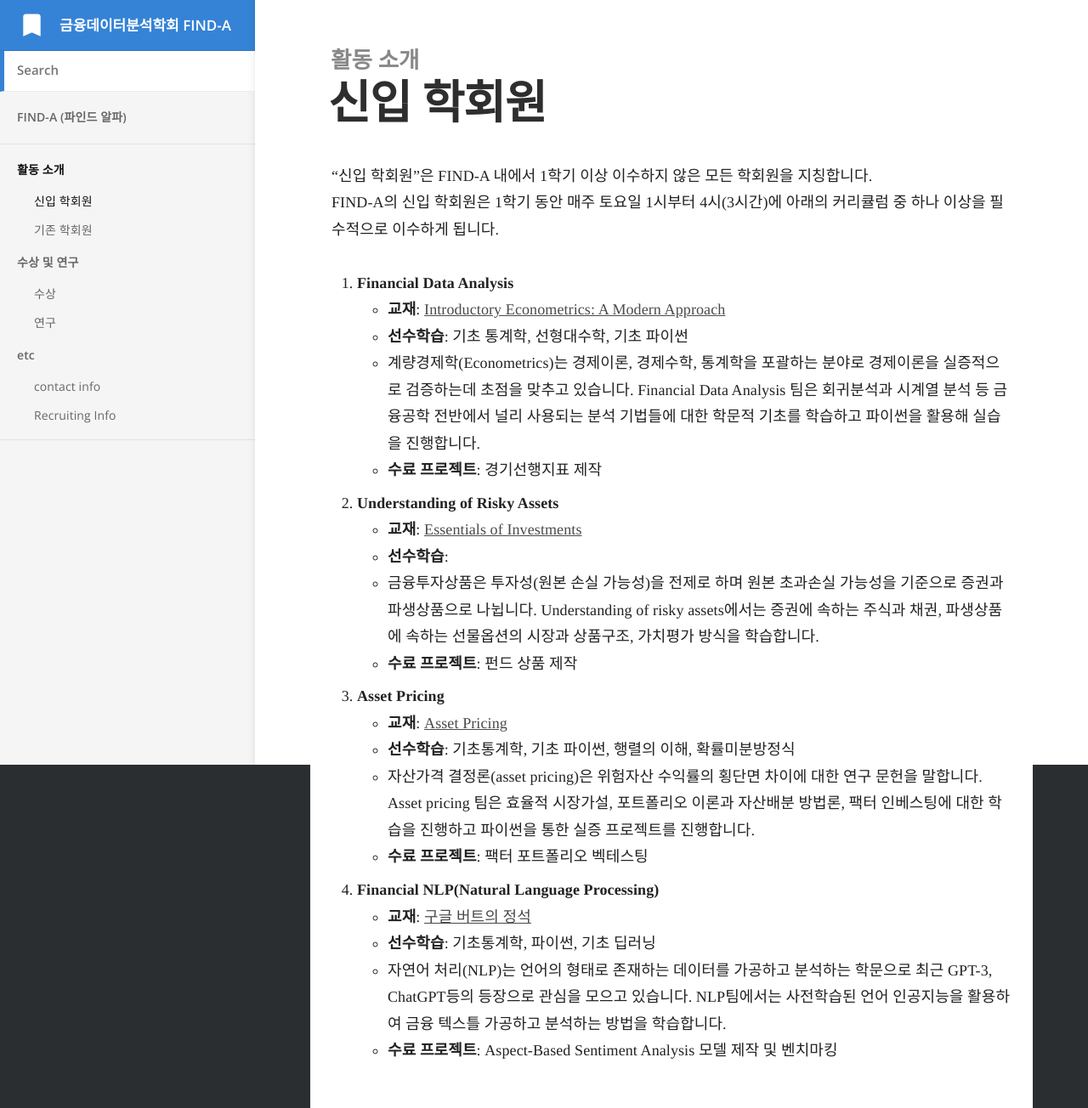
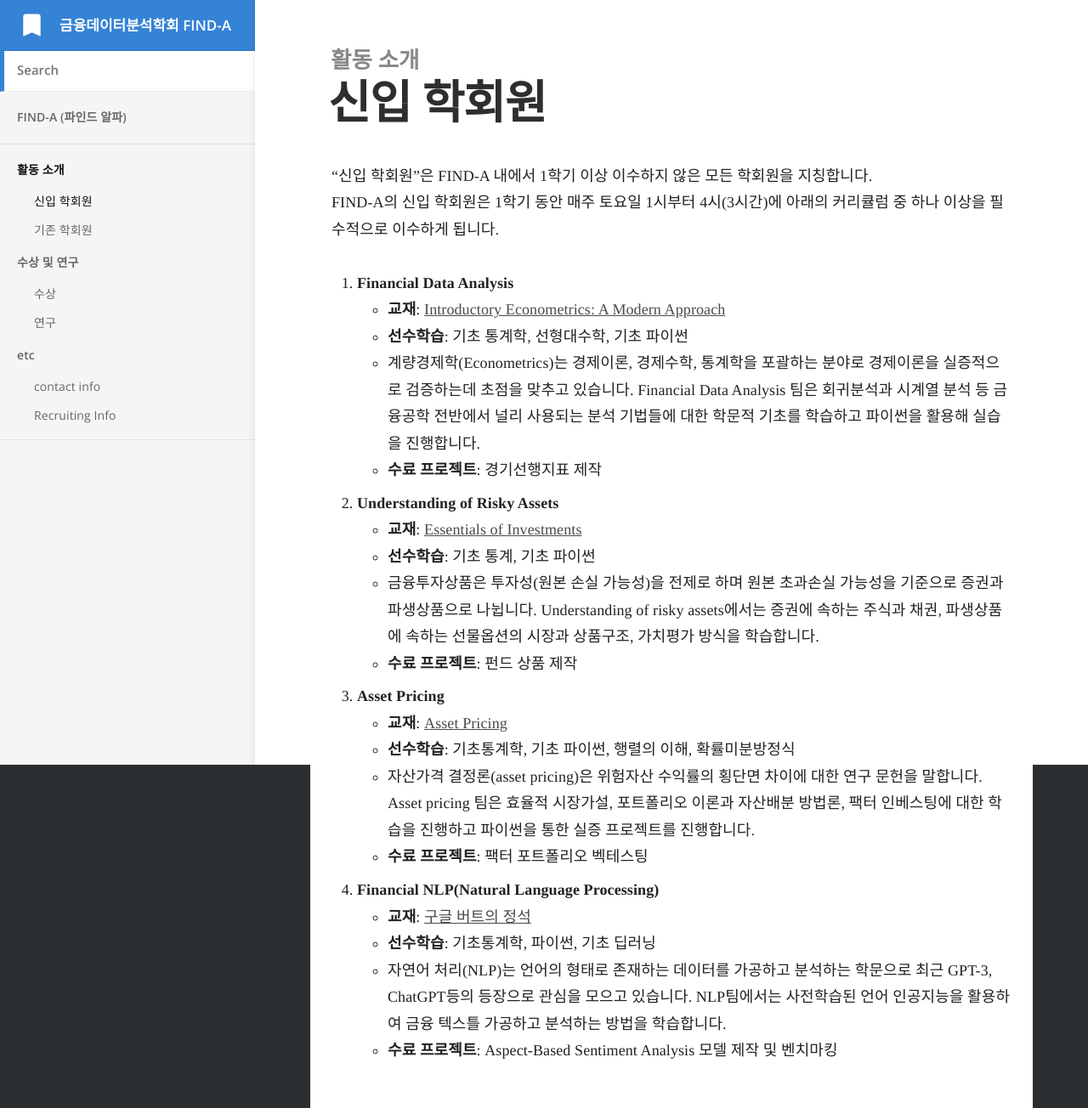
Before and after one commit to Find-A-AI/find-a-ai.github.io, a Jekyll site: the page built from _docs/1.활동 소개/신입 학회원.md, in a window 1280 px wide. Shown: the whole page at 85% size. Built offline with Jekyll 4.4.1, drawn with Linux system fonts in a browser that asks for light colours; some web fonts are replaced.

Commit message:
Update 신입 학회원.md

```diff
--- a/_docs/1.활동 소개/신입 학회원.md
+++ b/_docs/1.활동 소개/신입 학회원.md
@@ -14,7 +14,7 @@ FIND-A의 신입 학회원은 1학기 동안 매주 토요일 1시부터 4시(3
 
 2. **Understanding of Risky Assets**
   - **교재**: [Essentials of Investments](https://product.kyobobook.co.kr/detail/S000003153195)
-  - **선수학습**:
+  - **선수학습**: 기초 통계, 기초 파이썬
   - 금융투자상품은 투자성(원본 손실 가능성)을 전제로 하며 원본 초과손실 가능성을 기준으로 증권과 파생상품으로 나뉩니다. Understanding of risky assets에서는 증권에 속하는 주식과 채권, 파생상품에 속하는 선물옵션의 시장과 상품구조, 가치평가 방식을 학습합니다.
   - **수료 프로젝트**: 펀드 상품 제작
 
```
